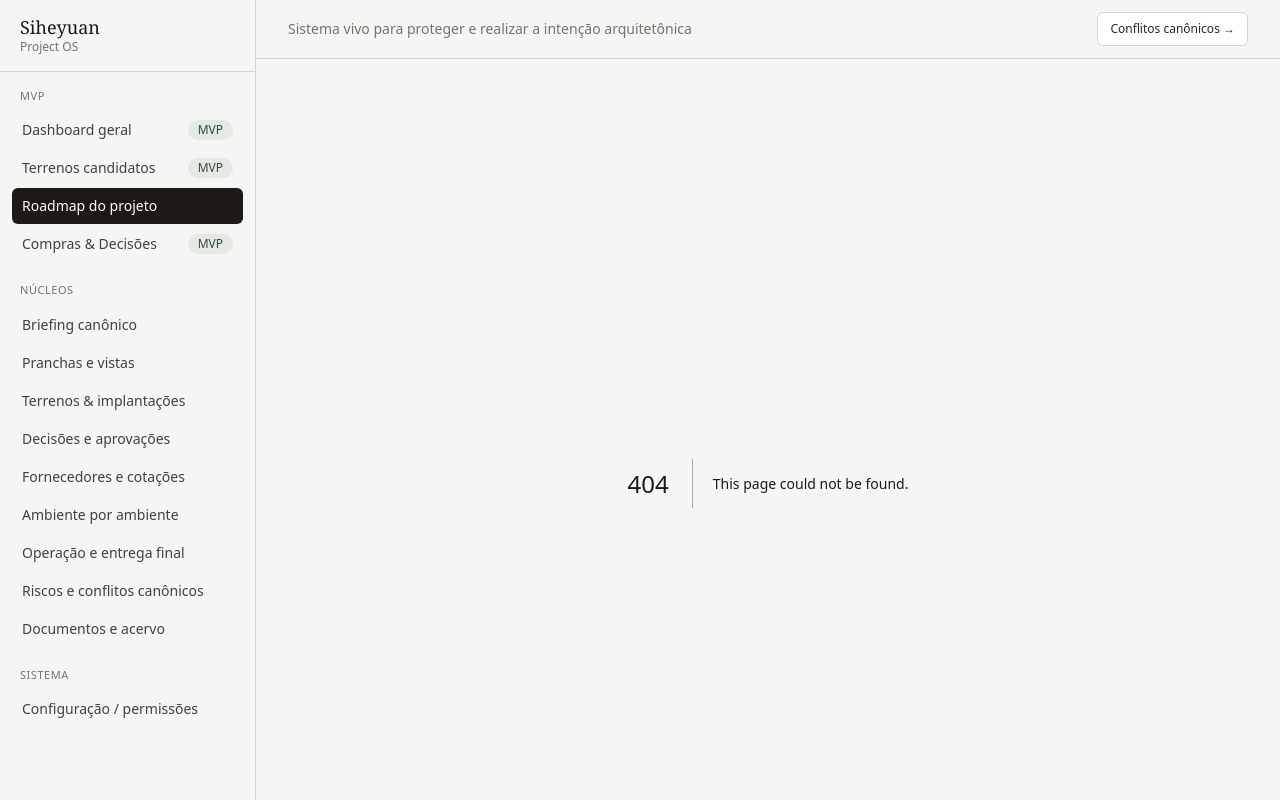
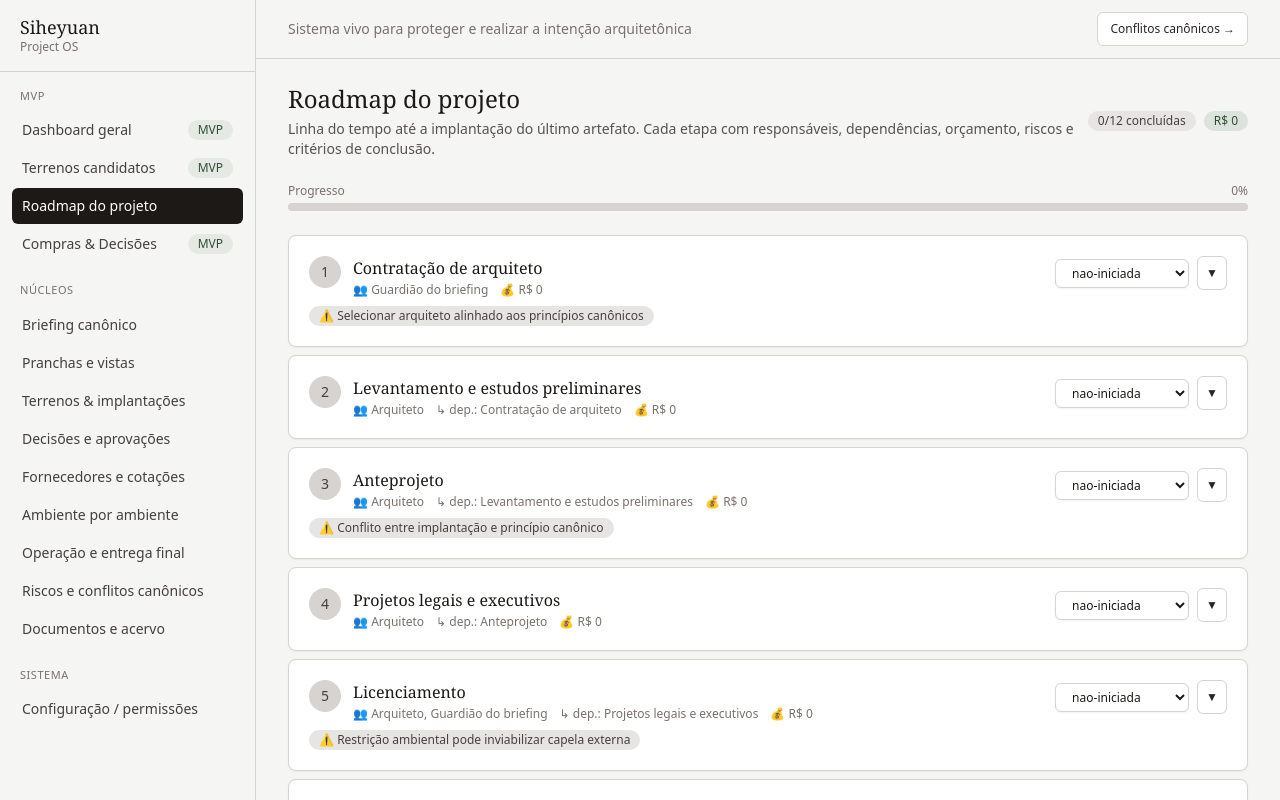
Before and after one commit to talles-dt/siheyuan-project-os, a Next.js app: page /roadmap in a window 1280 px wide. Before the commit this address had no page. Shown: the top 800 px of the page. Built offline with nearby package versions, Linux system fonts and the light colour scheme.

Commit message:
Add src/app/roadmap/page.tsx

```diff
--- /dev/null
+++ b/src/app/roadmap/page.tsx
@@ -0,0 +1,216 @@
+"use client";
+
+import { useState } from "react";
+import { useStore } from "@/app/StoreProvider";
+import { PageHeader, StatusChip, Badge, money } from "@/components/ui";
+import type { EtapaStatus, Tarefa, TarefaStatus } from "@/domain/types";
+import { newId } from "@/domain/store";
+
+const ETAPA_STATUS: EtapaStatus[] = ["nao-iniciada", "em-andamento", "concluida", "bloqueada"];
+
+export default function RoadmapPage() {
+  const { state, dispatch, ready } = useStore();
+  const [expandedId, setExpandedId] = useState<string | null>(null);
+  const [newTarefa, setNewTarefa] = useState<{ etapaId: string; titulo: string }>({ etapaId: "", titulo: "" });
+
+  if (!ready) return <div className="p-8 text-mineral-400">Carregando…</div>;
+
+  const { etapas, tarefas, riscos } = state;
+
+  const totalOrcamento = etapas.reduce((s, e) => s + e.orcamento, 0);
+  const totalCusto = etapas.reduce((s, e) => s + e.custoReal, 0);
+  const etapasConcluidas = etapas.filter((e) => e.status === "concluida").length;
+  const riscosEtapa = riscos.filter((r) => r.etapaId);
+
+  function setStatus(id: string, status: EtapaStatus) {
+    dispatch({ type: "SET_ETAPA_STATUS", id, status });
+  }
+  function addTarefa() {
+    if (!newTarefa.titulo.trim() || !newTarefa.etapaId) return;
+    const t: Tarefa = {
+      id: newId("tarefa"),
+      etapaId: newTarefa.etapaId,
+      titulo: newTarefa.titulo,
+      status: "a-fazer",
+    };
+    dispatch({ type: "ADD_TAREFA", tarefa: t });
+    setNewTarefa({ etapaId: "", titulo: "" });
+  }
+  function cycleTarefaStatus(id: string) {
+    const t = tarefas.find((x) => x.id === id);
+    if (!t) return;
+    const order: TarefaStatus[] = ["a-fazer", "em-andamento", "concluida", "bloqueada"];
+    const next = order[(order.indexOf(t.status) + 1) % order.length];
+    dispatch({ type: "UPDATE_TAREFA", tarefa: { ...t, status: next } });
+  }
+
+  return (
+    <div>
+      <PageHeader
+        title="Roadmap do projeto"
+        subtitle="Linha do tempo até a implantação do último artefato. Cada etapa com responsáveis, dependências, orçamento, riscos e critérios de conclusão."
+        action={
+          <div className="flex gap-2 text-sm">
+            <span className="chip bg-mineral-100 text-mineral-600">
+              {etapasConcluidas}/{etapas.length} concluídas
+            </span>
+            <span className="chip bg-leaf-500/15 text-leaf-700">{money(totalOrcamento)}</span>
+          </div>
+        }
+      />
+
+      {/* Progress bar */}
+      <div className="mb-6">
+        <div className="mb-1 flex justify-between text-xs text-mineral-400">
+          <span>Progresso</span>
+          <span>{Math.round((etapasConcluidas / etapas.length) * 100)}%</span>
+        </div>
+        <div className="h-2 overflow-hidden rounded-full bg-mineral-200">
+          <div
+            className="h-full bg-leaf-500 transition-all"
+            style={{ width: `${(etapasConcluidas / etapas.length) * 100}%` }}
+          />
+        </div>
+      </div>
+
+      <ol className="space-y-2">
+        {etapas.map((e) => {
+          const expanded = expandedId === e.id;
+          const etapaTarefas = tarefas.filter((t) => t.etapaId === e.id);
+          const depNomes = e.dependencias.map((d) => etapas.find((x) => x.id === d)?.nome).filter(Boolean);
+          return (
+            <li key={e.id} className="card">
+              <div className="card-pad">
+                <div className="flex flex-col gap-3 sm:flex-row sm:items-start sm:justify-between">
+                  <div className="flex items-start gap-3">
+                    <div
+                      className={`flex h-8 w-8 flex-shrink-0 items-center justify-center rounded-full text-sm font-medium ${
+                        e.status === "concluida"
+                          ? "bg-leaf-500 text-white"
+                          : e.status === "em-andamento"
+                            ? "bg-blue-500 text-white"
+                            : e.status === "bloqueada"
+                              ? "bg-red-500 text-white"
+                              : "bg-mineral-200 text-mineral-600"
+                      }`}
+                    >
+                      {e.ordem}
+                    </div>
+                    <div>
+                      <button
+                        className="font-serif text-base text-mineral-800 hover:text-leaf-700"
+                        onClick={() => setExpandedId(expanded ? null : e.id)}
+                      >
+                        {e.nome}
+                      </button>
+                      <div className="mt-0.5 flex flex-wrap gap-x-3 gap-y-1 text-xs text-mineral-400">
+                        <span>👥 {e.responsaveis.join(", ")}</span>
+                        {depNomes.length > 0 && <span>↳ dep.: {depNomes.join(", ")}</span>}
+                        <span>💰 {money(e.orcamento)}</span>
+                      </div>
+                    </div>
+                  </div>
+                  <div className="flex flex-shrink-0 items-center gap-2">
+                    <select
+                      className="input py-1 text-xs"
+                      value={e.status}
+                      onChange={(ev) => setStatus(e.id, ev.target.value as EtapaStatus)}
+                    >
+                      {ETAPA_STATUS.map((s) => (
+                        <option key={s} value={s}>{s}</option>
+                      ))}
+                    </select>
+                    <button onClick={() => setExpandedId(expanded ? null : e.id)} className="btn-ghost px-2 text-xs">
+                      {expanded ? "▲" : "▼"}
+                    </button>
+                  </div>
+                </div>
+                {/* Riscos da etapa */}
+                {e.riscos.length > 0 && (
+                  <div className="mt-2 flex flex-wrap gap-1">
+                    {e.riscos.map((r, i) => (
+                      <Badge key={i}>⚠ {r}</Badge>
+                    ))}
+                  </div>
+                )}
+              </div>
+
+              {expanded && (
+                <div className="border-t border-mineral-100 p-4">
+                  <div className="grid gap-4 sm:grid-cols-2">
+                    <div>
+                      <div className="label mb-1">Critérios de conclusão</div>
+                      <ul className="space-y-1 text-sm text-mineral-600">
+                        {e.criteriosConclusao.map((c, i) => (
+                          <li key={i} className="flex items-start gap-2">
+                            <span className="mt-0.5 text-mineral-300">○</span>
+                            {c}
+                          </li>
+                        ))}
+                      </ul>
+                    </div>
+                    <div>
+                      <div className="label mb-1">Orçamento</div>
+                      <div className="text-sm text-mineral-700">
+                        Previsto: {money(e.orcamento)} · Real: {money(e.custoReal)}
+                      </div>
+                    </div>
+                  </div>
+
+                  {/* Tarefas */}
+                  <div className="mt-4">
+                    <div className="label mb-2">Tarefas</div>
+                    <div className="space-y-1">
+                      {etapaTarefas.map((t) => (
+                        <div key={t.id} className="flex items-center justify-between rounded-md border border-mineral-100 bg-white p-2 text-sm">
+                          <span className="text-mineral-700">{t.titulo}</span>
+                          <div className="flex items-center gap-2">
+                            {t.responsavel && <span className="text-xs text-mineral-400">{t.responsavel}</span>}
+                            <button onClick={() => cycleTarefaStatus(t.id)} title="Clicar para avançar">
+                              <StatusChip status={t.status} />
+                            </button>
+                          </div>
+                        </div>
+                      ))}
+                      {etapaTarefas.length === 0 && <div className="text-xs text-mineral-400">Nenhuma tarefa.</div>}
+                    </div>
+                    <div className="mt-2 flex gap-2">
+                      <input
+                        className="input flex-1 text-sm"
+                        placeholder="Nova tarefa…"
+                        value={expandedId === e.id && newTarefa.etapaId === e.id ? newTarefa.titulo : ""}
+                        onChange={(ev) => setNewTarefa({ etapaId: e.id, titulo: ev.target.value })}
+                        onKeyDown={(ev) => ev.key === "Enter" && addTarefa()}
+                      />
+                      <button onClick={addTarefa} className="btn-ghost text-xs">+ Tarefa</button>
+                    </div>
+                  </div>
+                </div>
+              )}
+            </li>
+          );
+        })}
+      </ol>
+
+      {/* Riscos canônicos da etapa */}
+      {riscosEtapa.length > 0 && (
+        <div className="mt-8">
+          <h2 className="section-title mb-3">Riscos das etapas</h2>
+          <div className="space-y-2">
+            {riscosEtapa.map((r) => (
+              <div key={r.id} className="card card-pad">
+                <div className="flex items-center justify-between">
+                  <div className="text-sm font-medium text-mineral-800">{r.descricao}</div>
+                  {r.canonico && <Badge tone="danger">canônico</Badge>}
+                </div>
+                <div className="mt-1 text-xs text-mineral-400">
+                  {r.probabilidade}/{r.impacto} — {r.mitigacao}
+                </div>
+              </div>
+            ))}
+          </div>
+        </div>
+      )}
+    </div>
+  );
+}
```
